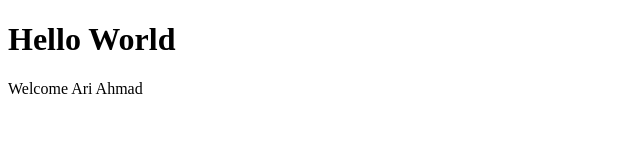
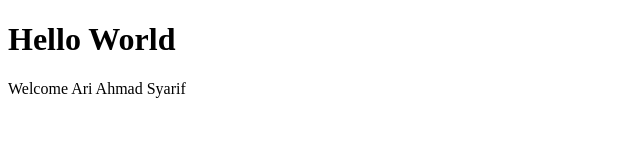
Before and after one commit to ariahmadbkp20/belajar-github, a plain HTML site: page index.html in a window 1280 px wide. Shown: the full height of the page, 0-640 px from the left. Drawn offline with Linux system fonts and the light colour scheme.

Commit message:
terakhir

```diff
--- a/index.html
+++ b/index.html
@@ -7,6 +7,6 @@
   </head>
   <body>
     <h1>Hello World</h1>
-    <p>Welcome Ari Ahmad</p>
+    <p>Welcome Ari Ahmad Syarif</p>
   </body>
 </html>
```
